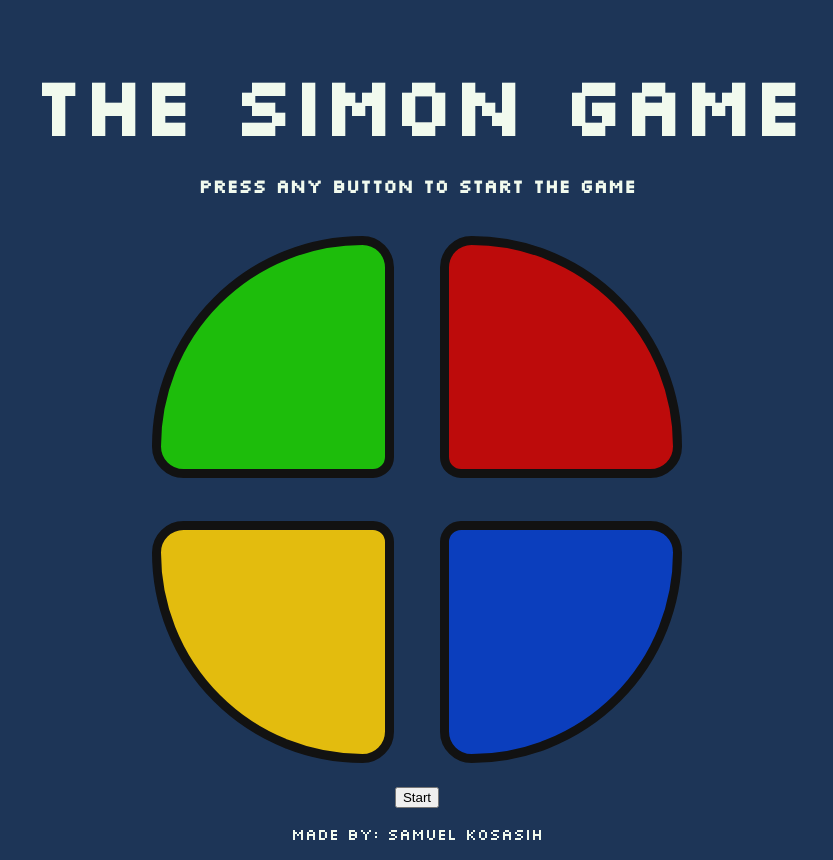
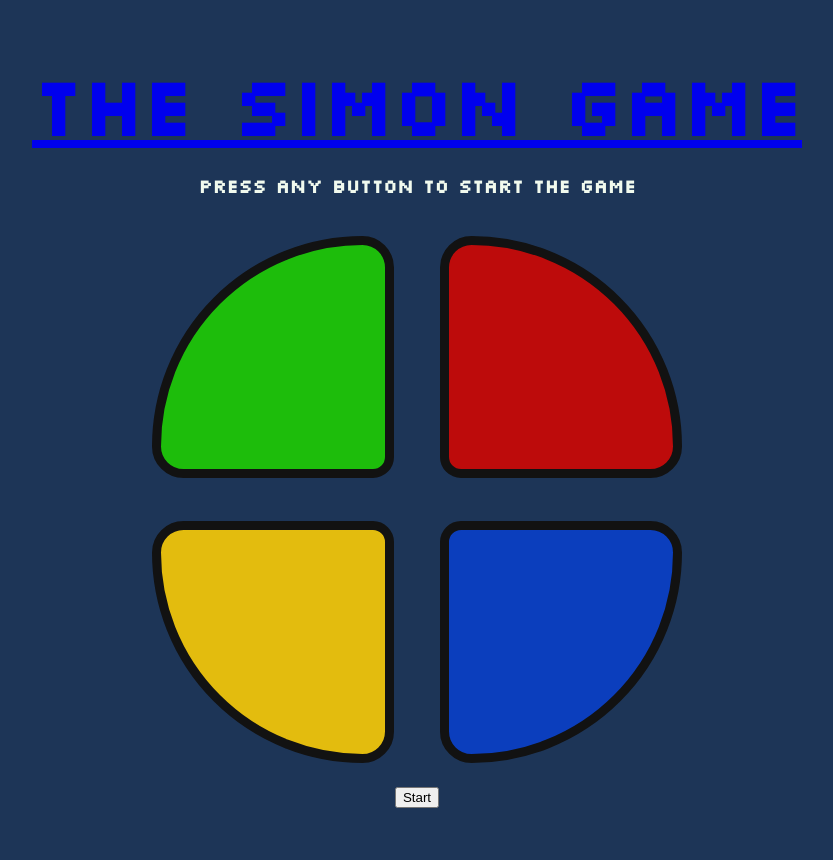
Before and after one commit to SamAdrn/Simon-Game, a plain HTML site: page index.html in a window 1280 px wide. Shown: the whole page, without its empty margins (223-1056 px from the left). After the commit the page ends 816 px from the top, so only its background shows below. Drawn offline with nearby package versions, Linux system fonts and the light colour scheme.

Commit message:
Update index.html
Nevermind the footer. It becomes extremely hard to format with it.

Added a link to the header.

```diff
--- a/index.html
+++ b/index.html
@@ -17,7 +17,11 @@
         <link rel="stylesheet" href="styles.css">
     </head>
     <body>
-        <h1>The Simon Game</h1>
+        <h1>
+            <a href="https://github.com/SamAdrn/Simon-Game" target="_blank">
+                The Simon Game
+            </a>
+        </h1>
         <h3>Press any button to start the game</h4>
 
         <div>
@@ -29,10 +33,8 @@
             <div type="button" class="btn" id="blue"></div>
         </div>
 
-        <button id="start">Start</button>
-
-        <div id="footer">
-            <p>Made by: Samuel Kosasih</p>
+        <div id="start-wrapper">
+            <button id="start">Start</button>
         </div>
 
         <div id="cover" hidden></div>
```
